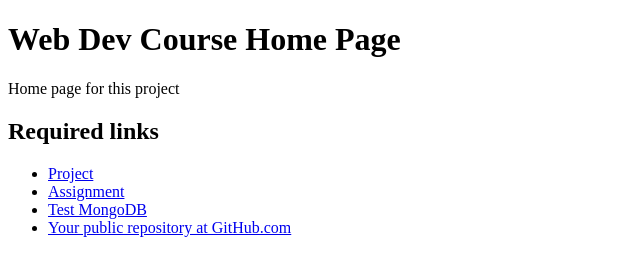
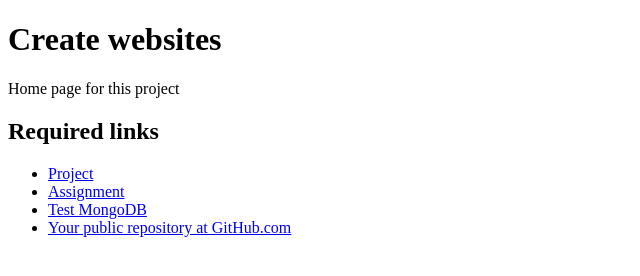
Before and after one commit to shubhsharma10/WebApp-Creator, a website: page public/index.html in a window 1280 px wide. Shown: the whole page, without its empty margins (0-640 px from the left). Drawn offline with Linux system fonts and the light colour scheme.

```diff
--- a/public/index.html
+++ b/public/index.html
@@ -2,10 +2,10 @@
 <html lang="en">
 <head>
     <meta charset="UTF-8">
-    <title>Create websites</title>
+    <title>Project</title>
 </head>
 <body>
-    <h1>Web Dev Course Home Page</h1>
+    <h1>Create websites</h1>
 
     <p>
         Home page for this project
```
